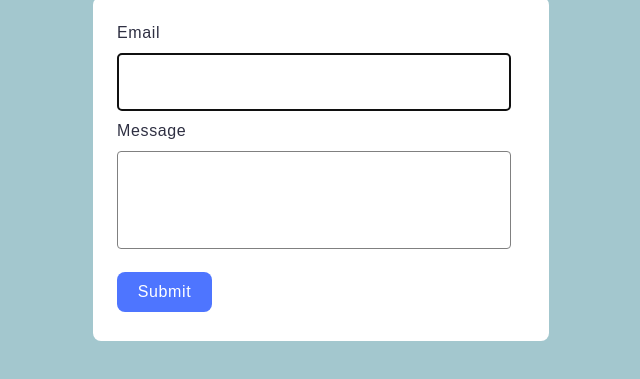
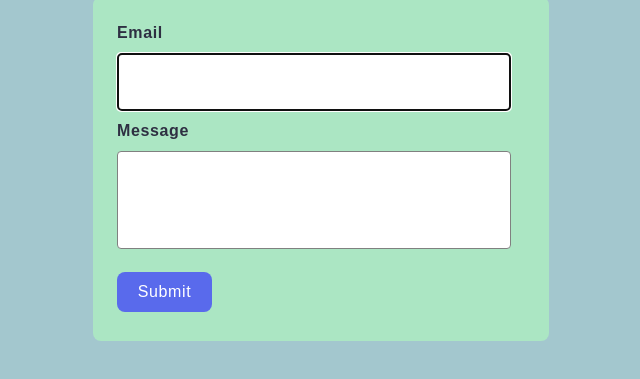
Before and after one commit to d3-bogdan-pysarenko/goit-advancedjs-hw-01, a website built with Vite: page src/2-form.html in a window 1280 px wide. Shown: the part 193-572 px from the top of the page, without its empty margins (319-959 px from the left). Built offline with nearby package versions, Linux system fonts and the light colour scheme.

Commit message:
form upd

```diff
--- a/src/css/form.css
+++ b/src/css/form.css
@@ -6,13 +6,13 @@
     padding: 24px;
     max-width: 408px;
     height: 296px;
-    background-color: #fff;
+    background-color: var(--color-cards-green);
     margin: 0 auto;
 }
 
 .feedback-form label {
     font-family: 'Montserrat', sans-serif;
-    font-weight: 400;
+    font-weight: 600;
     font-size: 16px;
     line-height: 1.5;
     letter-spacing: 0.04em;
@@ -69,7 +69,7 @@
     padding: 8px 16px;
     width: 95px;
     height: 40px;
-    background-color: #4e75ff;
+    background-color: var(--color-blue-nav);
     font-family: 'Montserrat', sans-serif;
     font-weight: 500;
     font-size: 16px;
@@ -77,9 +77,9 @@
     letter-spacing: 0.04em;
     color: #fff;
     margin-top: 8px;
-    transition: background-color 250ms linear;
+    transition: background-color 500ms linear;
 }
 
 .feedback-form button:hover {
-    background-color: #6c8cff;
+    background-color: var(--color-purple);
 }
```
